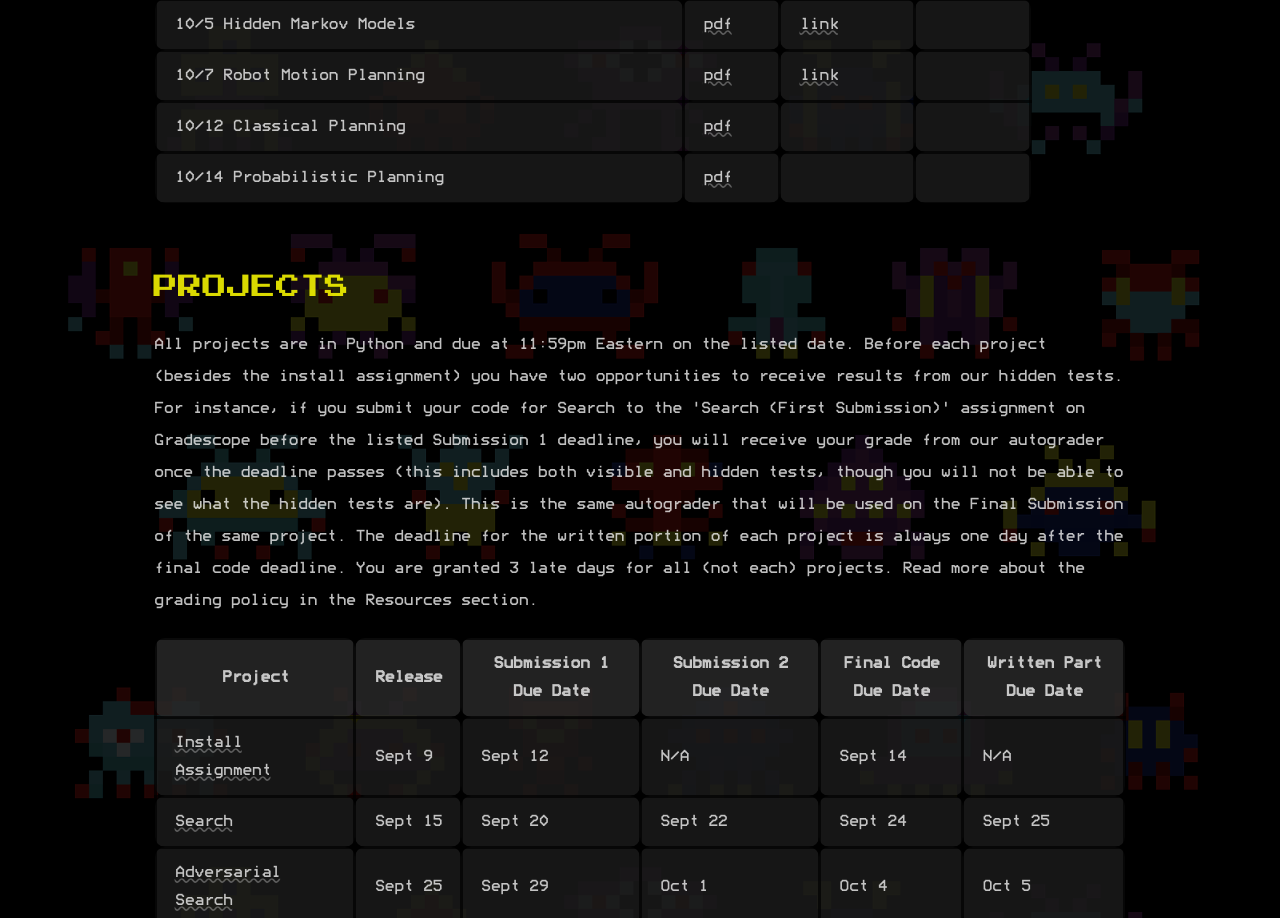
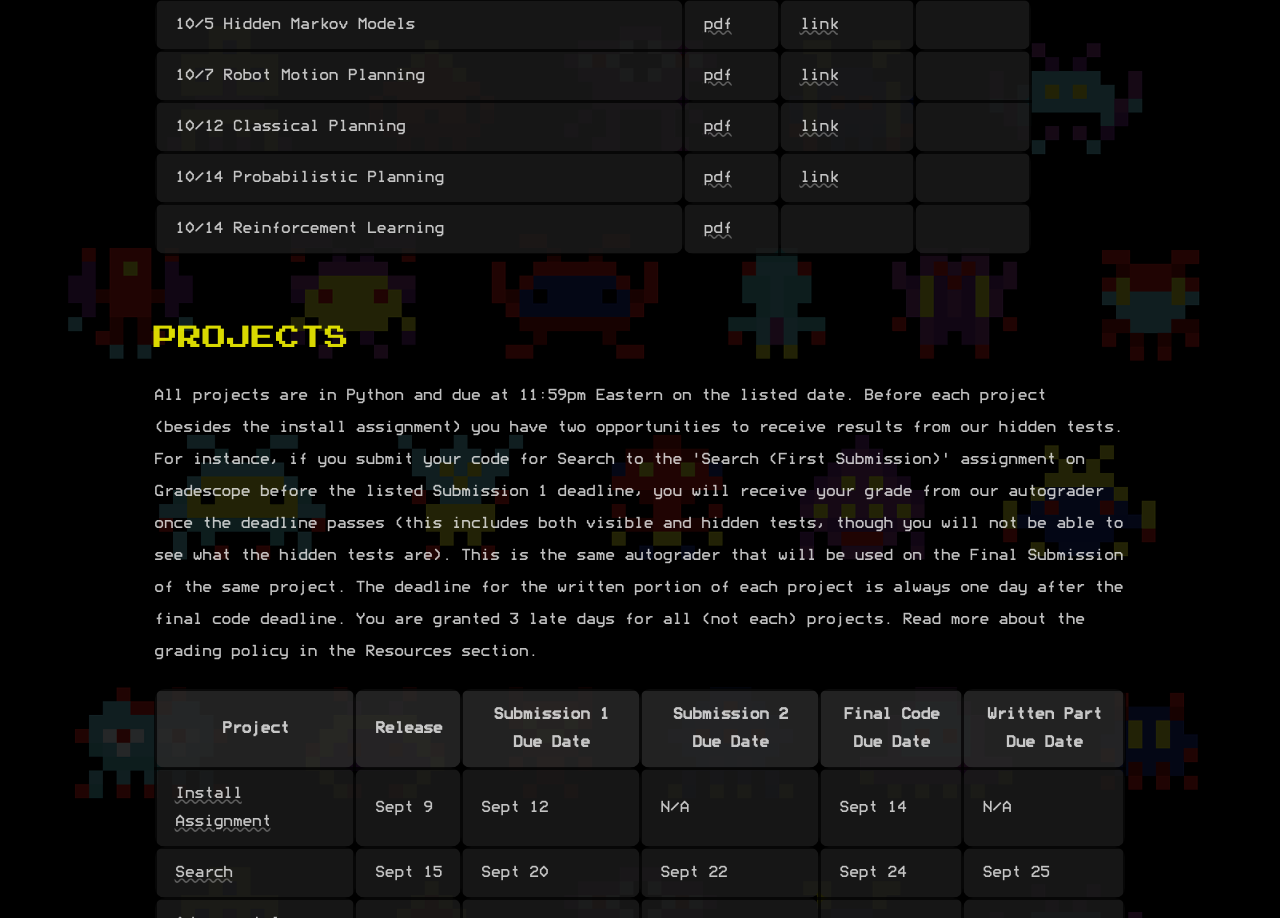
Before and after one commit to neilramaswamy/cs1410-website, a Next.js app: page / in a window 1280 px wide. Shown: the part 1859-2777 px from the top of the page. Built offline with nearby package versions, Linux system fonts and the light colour scheme.

Commit message:
day 12 slides

```diff
--- a/pages/index.tsx
+++ b/pages/index.tsx
@@ -220,13 +220,37 @@ const Home = (): JSX.Element => {
                                         pdf
                                     </a>
                                 </td>
-                                <td></td>
+                                <td>
+                                    <a
+                                        href="https://brown.hosted.panopto.com/Panopto/Pages/Viewer.aspx?id=23d92f12-47e4-4d1c-9679-ad9c014261c6"
+                                        target="_blank"
+                                    >
+                                        link
+                                    </a>
+                                </td>
                                 <td></td>
                             </tr>
                             <tr>
                                 <td>10/14 Probabilistic Planning </td>
                                 <td>
                                 <a href="/slides/1410_11.pdf" target="_blank">
+                                        pdf
+                                    </a>
+                                </td>
+                                <td>
+                                <a
+                                        href="https://brown.hosted.panopto.com/Panopto/Pages/Viewer.aspx?id=05b16e9c-def5-4014-87e5-ad9c014261e1"
+                                        target="_blank"
+                                    >
+                                        link
+                                    </a>
+                                </td>
+                                <td></td>
+                            </tr>
+                            <tr>
+                                <td>10/14 Reinforcement Learning </td>
+                                <td>
+                                <a href="/slides/1410_12.pdf" target="_blank">
                                         pdf
                                     </a>
                                 </td>
```
Also changed, not shown: 1 other file (tests, documents, lock files or other folders).
